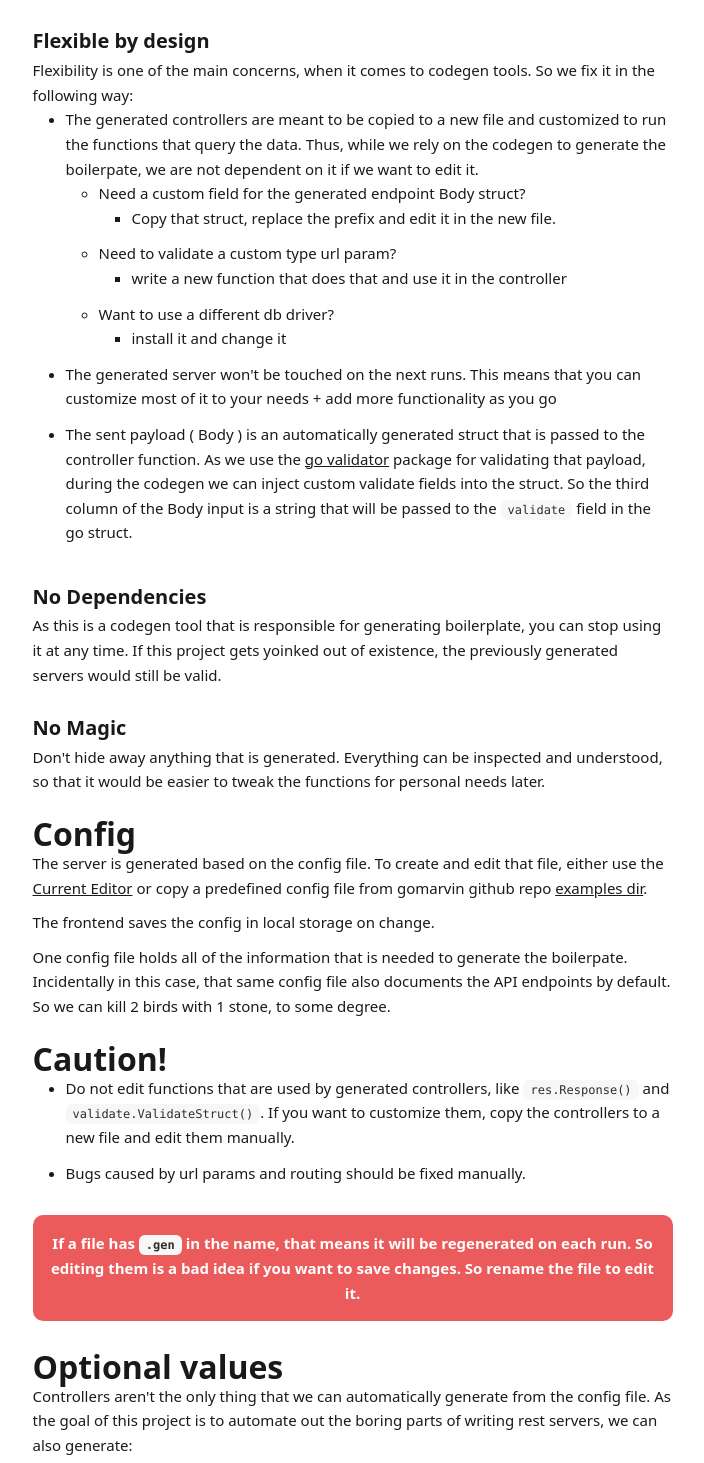
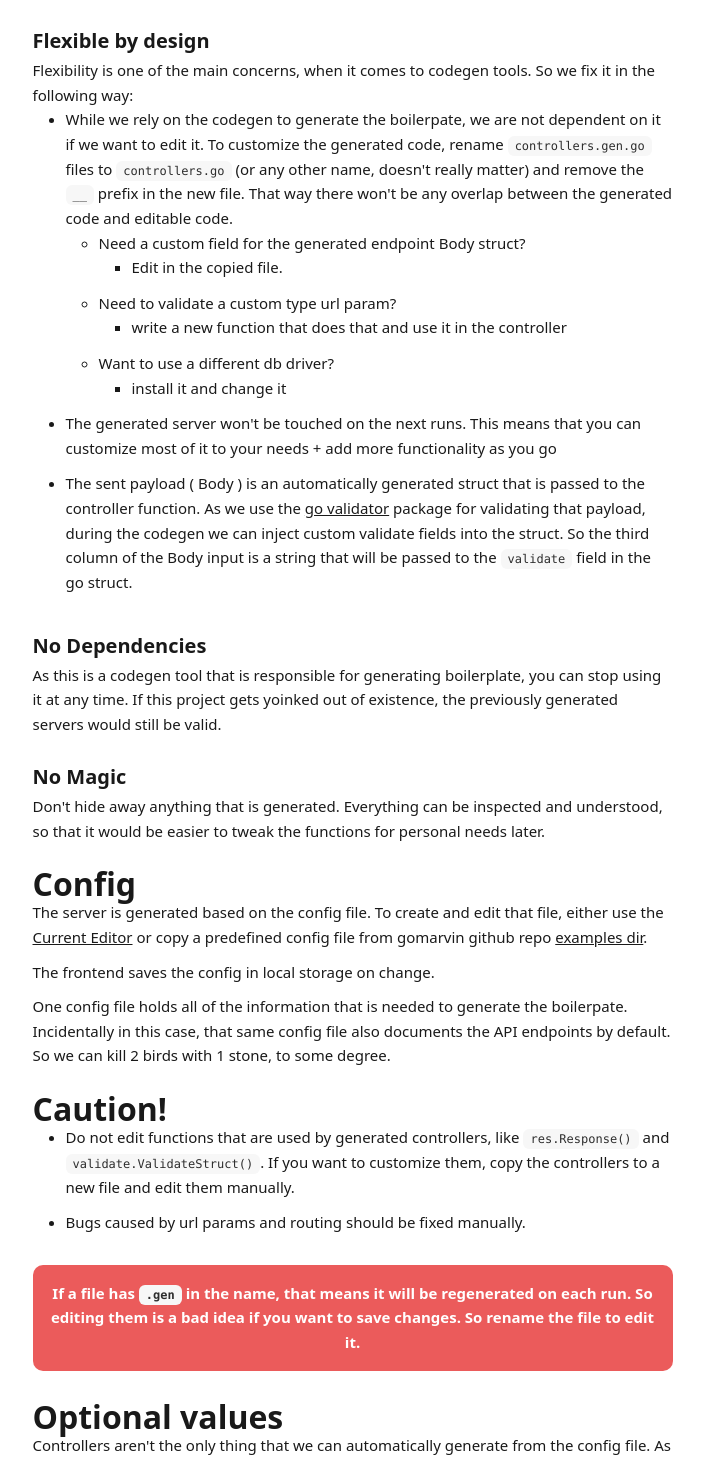
Before and after one commit to tompston/gomarvin-editor, a Vue app: page /docs in a window 1280 px wide. Shown: the part 1081-2544 px from the top of the page, without its empty margins (270-974 px from the left). Built offline with nearby package versions, Linux system fonts and the light colour scheme.

Commit message:
unpdated docs

```diff
--- a/src/components/docs/Docs.vue
+++ b/src/components/docs/Docs.vue
@@ -108,7 +108,7 @@ const sections = {
             <h1 id="optional-values">Optional values</h1>
             <p>
               Controllers aren't the only thing that we can automatically generate from the config
-              file. As the goal of this project is to automate out the boring parts of writing rest
+              file. As the goal of this project is to automate out the boring parts of writing REST
               servers, we can also generate:
             </p>
             <ul>
@@ -315,12 +315,12 @@ async function FetchCommentById() {
                   </li>
                 </ul>
               </li>
-              <li>
+              <!-- <li>
                 <p>
                   The project is in early stage, this means that there will be breaking changes
                   later.
                 </p>
-              </li>
+              </li> -->
               <li>
                 Routers for the modules will be automatically imported and available only on the
                 first run
--- a/src/components/docs/sections/Goals.vue
+++ b/src/components/docs/sections/Goals.vue
@@ -24,14 +24,20 @@
     </p>
     <ul>
         <li>
-            The generated controllers are meant to be copied to a new file and customized to run the
+            <!-- The generated controllers are meant to be copied to a new file and customized to run the
             functions that query the data. Thus, while we rely on the codegen to generate the
+            boilerpate, we are not dependent on it if we want to edit it. -->
+
+            While we rely on the codegen to generate the
             boilerpate, we are not dependent on it if we want to edit it.
+            To customize the generated code, rename <code>controllers.gen.go</code> files to
+            <code>controllers.go</code> (or any other name, doesn't really matter) and remove the <code>__</code> prefix
+            in the new file. That way there won't be any overlap between the generated code and editable code.
             <ul>
                 <li>
                     Need a custom field for the generated endpoint Body struct?
                     <ul>
-                        <li>Copy that struct, replace the prefix and edit it in the new file.</li>
+                        <li>Edit in the copied file.</li>
                     </ul>
                 </li>
                 <li>
```
